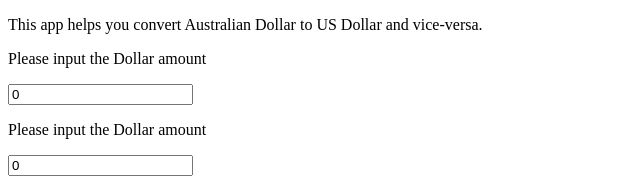
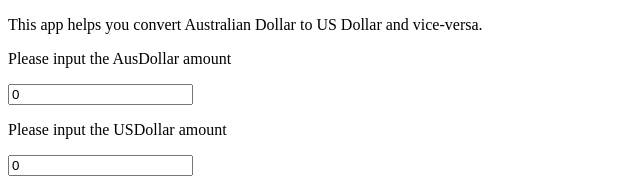
Before and after one commit to raj1020/Currency-Converter, a React (Create React App) app: page / in a window 1280 px wide. Shown: the top 189 px of the page, without its empty margins (0-640 px from the left). Built offline with nearby package versions, Linux system fonts and the light colour scheme.

Commit message:
changed the value of the state that is passed from parent to child component

```diff
--- a/src/Converter.js
+++ b/src/Converter.js
@@ -1,28 +1,59 @@
 import React from 'react';
 import Dollar from './Dollar';
 
+
+
+
+const currency = {
+    USD: 'USDollar',
+    AuD: 'AusDollar'
+};
 
 class Converter extends React.Component {
 
     constructor(props) {
         super(props);
-        this.state = {amount: 0};
+        this.state = {amount: 0,
+        currency: ''};
+        this.usChange = this.usChange.bind(this);
+        this.ausChange = this.ausChange.bind(this);
     }
 
-    globalChange(item) {
+
+
+    usChange(item) {
         this.setState ( {
-            amount: item
+            amount: item,
+            currency: 'USDollar'
+
+        });
+
+    }
+
+    ausChange(item) {
+        this.setState ( {
+            amount: item,
+            currency: 'AusDollar'
 
         });
 
     }
 
     render () {
+        const currency = this.state.currency;
+
         return (
             <>
-               <p>This app helps you convert Australian Dollar to US Dollar and vice-versa.</p>
-               <Dollar amount= {this.state.amount} globalChange = {this.globalChange.bind(this)}/>
-      <Dollar amount= {this.state.amount} globalChange = {this.globalChange.bind(this)}/>
+               <p>This app helps you convert Australian
+                   Dollar to US Dollar and vice-versa.</p>
+               <Dollar amount= {this.state.amount}
+               onChange = {this.usChange}
+               currency = 'AusDollar'
+               />
+                <Dollar amount= {this.state.amount}
+                onChange = {this.ausChange}
+                currency = 'USDollar'
+                />
             </>
         );
     }
--- a/src/Dollar.js
+++ b/src/Dollar.js
@@ -1,4 +1,6 @@
 import React from 'react';
+
+
 
 
 
@@ -14,8 +16,10 @@ class Dollar extends React.Component {
     render () {
         return (
             <div>
-                <p>Please input the  Dollar amount</p>
-                < input value = {this.props.amount} onChange = {(e) => {this.props.globalChange(e.target.value)}} />
+                <p>Please input the  {this.props.currency} amount</p>
+                < input value = {this.props.amount}
+                onChange = {(e) =>
+                {this.props.globalChange(e.target.value)}} />
             </div>
         );
     }
```
